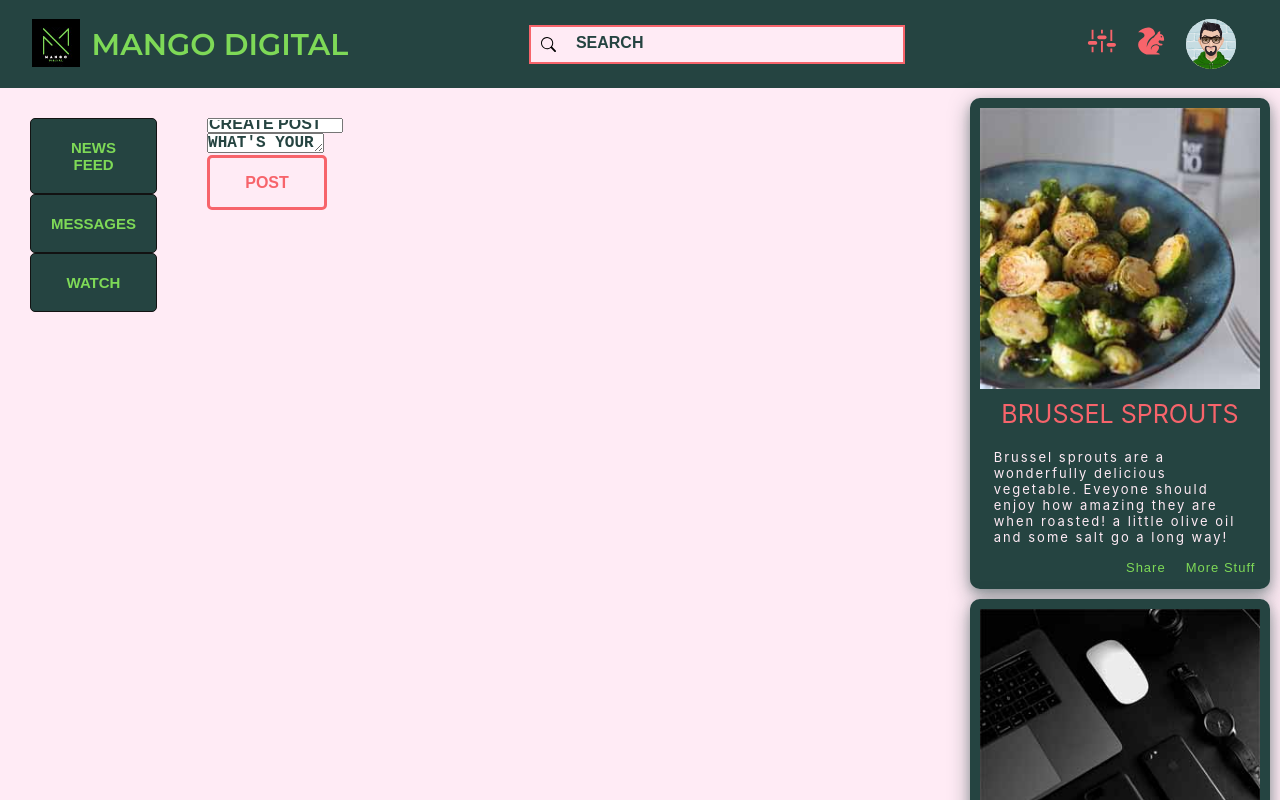
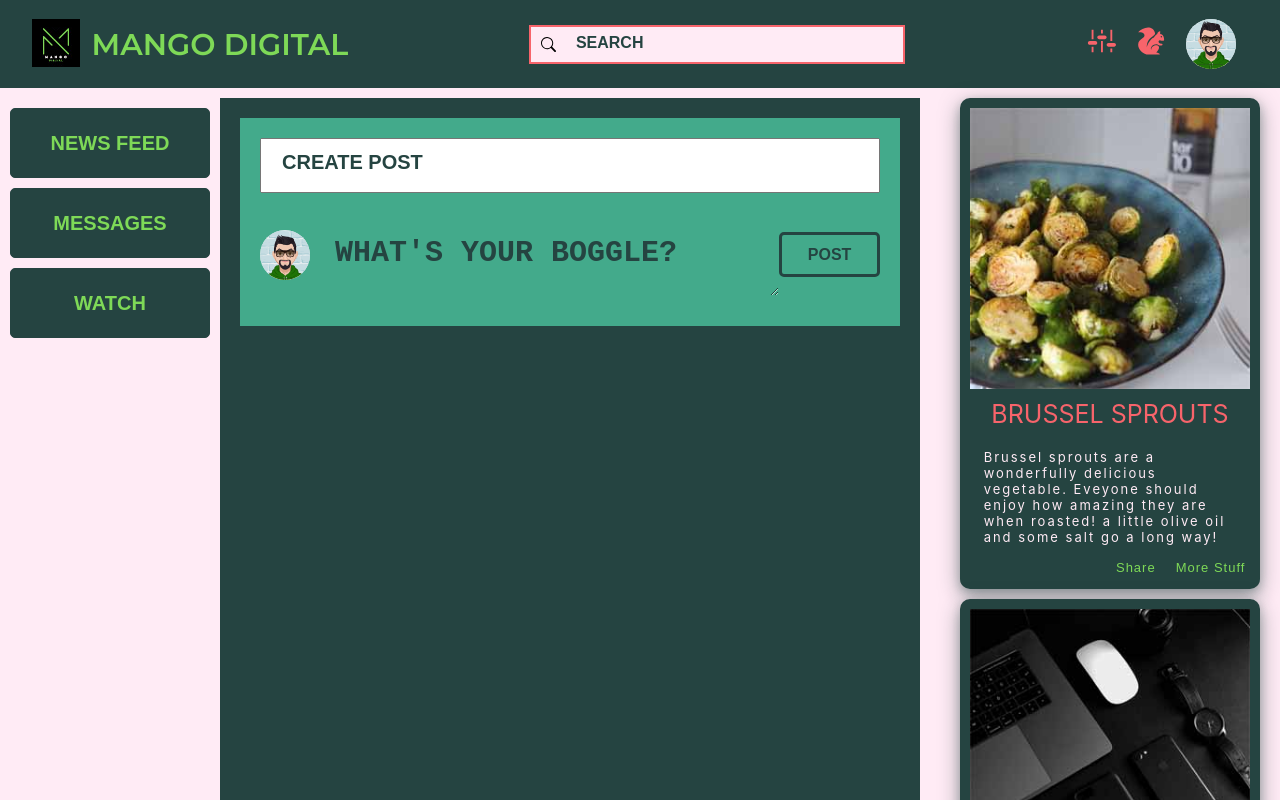
Before and after one commit to HorvathAndrew-FS/horvath-andrew-prw, a React (Create React App) app: page / in a window 1280 px wide. Shown: the top 800 px of the page. Built offline with nearby package versions, Linux system fonts and the light colour scheme; the HTML template or start-up script is replaced by a standard one.

Commit message:
form and buttons restyled. layout is much cleaner

```diff
--- a/src/App.js
+++ b/src/App.js
@@ -24,9 +24,10 @@ class App extends Component {
       <div>
         <MainHeader />
           <div style={styles.container}>
-            <aside styles={styles.leftNav}>
+            <aside style={styles.leftNav}>
                 <LeftSideNav />
             </aside>
+
                 <PostForm />
 
                 <aside style={styles.ads}>
@@ -53,12 +54,18 @@ const styles = {
   container: {
     display: 'flex',
     flexDirection: 'row',
+    justifyContent: 'space-between',
     background: 'rgba(255, 235, 245, 1)',
   },
   leftNav: {
+    width: '20%',
+    display: 'flex',
+    flexDirection: 'column',
+    alignItems: 'center',
+    paddingTop: 20,
 
   },
   ads: {
-
+    paddingRight: 10,
   }
 }
--- a/src/components/LeftNav.js
+++ b/src/components/LeftNav.js
@@ -14,8 +14,9 @@ export default LeftNav;
 
 const styles = {
     leftNavContainer: {
+        height: '23rem',
         display: 'flex',
         flexDirection: 'column',
-        padding: 30,
+        justifyContent: 'space-between',
     }
 }
--- a/src/components/PostForm.js
+++ b/src/components/PostForm.js
@@ -1,19 +1,20 @@
 import React from 'react';
-import Button from './buttons/ButtonOutline'
 import styled from 'styled-components';
+import Button from './buttons/ButtonOutline';
+import AvatarImageURL from '../images/AvatarAndrew.svg';
+import Avatar from '../components/Avatar';
+
 
 const PostForm = props => {
     return (
         <StyleComp>
             <form>
-           <input placeholder="Create Post" />
-
-            <div>
-                <textarea placeholder="What's Your Boggle?" />
-                <div>
-                    <Button btnText="Post" />
-                </div>
-            </div>
+                <input placeholder="Create Post" />
+                    <div className="form-group">
+                        <Avatar AvatarIcon={AvatarImageURL} />
+                        <textarea placeholder="What's Your Boggle?" />
+                        <Button btnText="Post" />
+                    </div>
             </form>
         </StyleComp>
 
@@ -22,10 +23,44 @@ const PostForm = props => {
 export default PostForm;
 
 const StyleComp = styled.div`
-    width: 100%;
+    width: 60%;
+    background: rgba(37, 68, 65, 1);
     color: rgba(37, 68, 65, 1);
     padding: 2rem;
-    margin: 1rem 0 0 0;
+    margin: 1rem 3rem 0 0;
+
+    form {
+        width: 100%;
+        background: rgba(67, 170, 139, 1);
+        padding: 2rem;
+    }
+    input {
+        width: 100%;
+        padding: 2rem;
+        margin: 0 0 1rem 0;
+    }
+    input::placeholder {
+        font-size: 2rem;
+    }
+    textarea {
+        width: 90%;
+        height: fit-content;
+        padding: 1rem 1.5rem 1.5rem;
+        border: none;
+        margin: 0 0 1rem 1rem;
+        background: none;
+        font-size: 3rem;
+        color: rgba(255, 235, 245, 1);
+    }
+    textarea::placeholder {
+        color: rgba(37, 68, 65, 1);
+        font-size: 3rem;
+        line-height: 8rem;
+    }
+    .form-group {
+        display: flex;
+        align-items: center;
+    }
 `;
 
 // const styles = {
--- a/src/components/buttons/ButtonOutline.js
+++ b/src/components/buttons/ButtonOutline.js
@@ -13,13 +13,17 @@ const ButtonOutline = props => {
 export default ButtonOutline
 
 const Outline = styled.button`
-    height: 5.5rem;
+    height: 4.5rem;
     width: 12rem;
     background: transparent;
     font-size: 1.6rem;
     font-weight: 700;
-    color: rgba(247, 100, 107, 1);
+    color: rgba(37, 68, 65, 1);
     text-transform: uppercase;
-    border: 3px solid rgba(247, 100, 107, 1);
+    border: 3px solid rgba(37, 68, 65, 1);
     border-radius: 5px;
+
+    &:hover {
+        background: rgba(126, 217, 87, 1);
+    }
 `
--- a/src/components/buttons/ButtonStandard.js
+++ b/src/components/buttons/ButtonStandard.js
@@ -1,20 +1,39 @@
 import React from 'react'
+import styled from 'styled-components';
 
 //standard button component
 const ButtonStandard = props => {
     return (
-        <button style={styles.btn}>
+        <Standard>
             {props.btnText}
-        </button>
+        </Standard>
 
     )
 }
 export default ButtonStandard
 
+const Standard = styled.button`
+    height: 7rem;
+    width: 20rem;
+    background: rgba(37, 68, 65, 1);
+    font-size: 2rem;
+    font-weight: 700;
+    color: rgba(126, 217, 87, 1);
+    text-transform: uppercase;
+    border: 1px solid rgba(37, 68, 65, 1);
+    border-radius: 5px;
+    cursor: pointer;
+
+    &:hover {
+        background: rgba(247, 100, 107, 1);
+    }
+`
+
+
 const styles = {
     btn: {
-        background: 'rgba(37, 68, 65, 1)',
-        color: 'rgba(126, 217, 87, 1)',
+        background: '',
+        color: '',
         fontSize: '1.5rem',
         fontWeight: '700',
         textTransform: 'uppercase',
```
